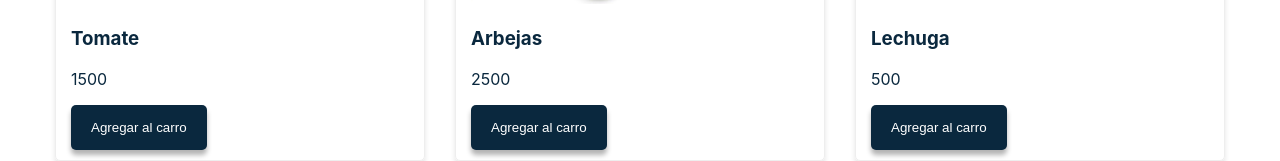
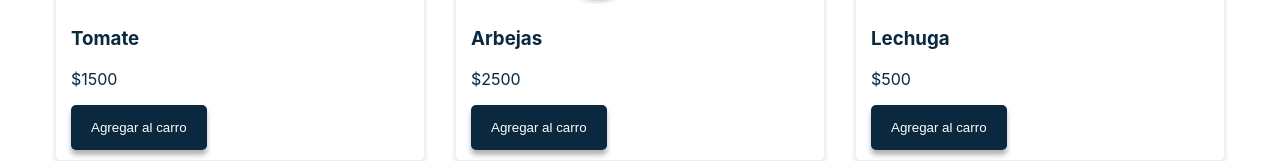
Before and after one commit to hrdax/proyecto-js, a React (Create React App) app in the folder carrito de compras react/carro-de-compras/: page / in a window 1280 px wide. Shown: the part 595-756 px from the top of the page. Built offline with nearby package versions, Linux system fonts and the light colour scheme.

Commit message:
signo dinero

```diff
--- a/carrito de compras react/carro-de-compras/src/components/Producto.js
+++ b/carrito de compras react/carro-de-compras/src/components/Producto.js
@@ -24,7 +24,7 @@ class Producto extends Component {
             <div style={ styles.producto }>
                 <img style={ styles.img } alt={producto.name} src={ producto.img }/>
                 <h3>{ producto.name }</h3>
-                <p>{ producto.price }</p>
+                <p>${ producto.price }</p>
                 <Button onClick={() => agregarAlCarro(producto )}>
                     Agregar al carro
                 </Button>
```
